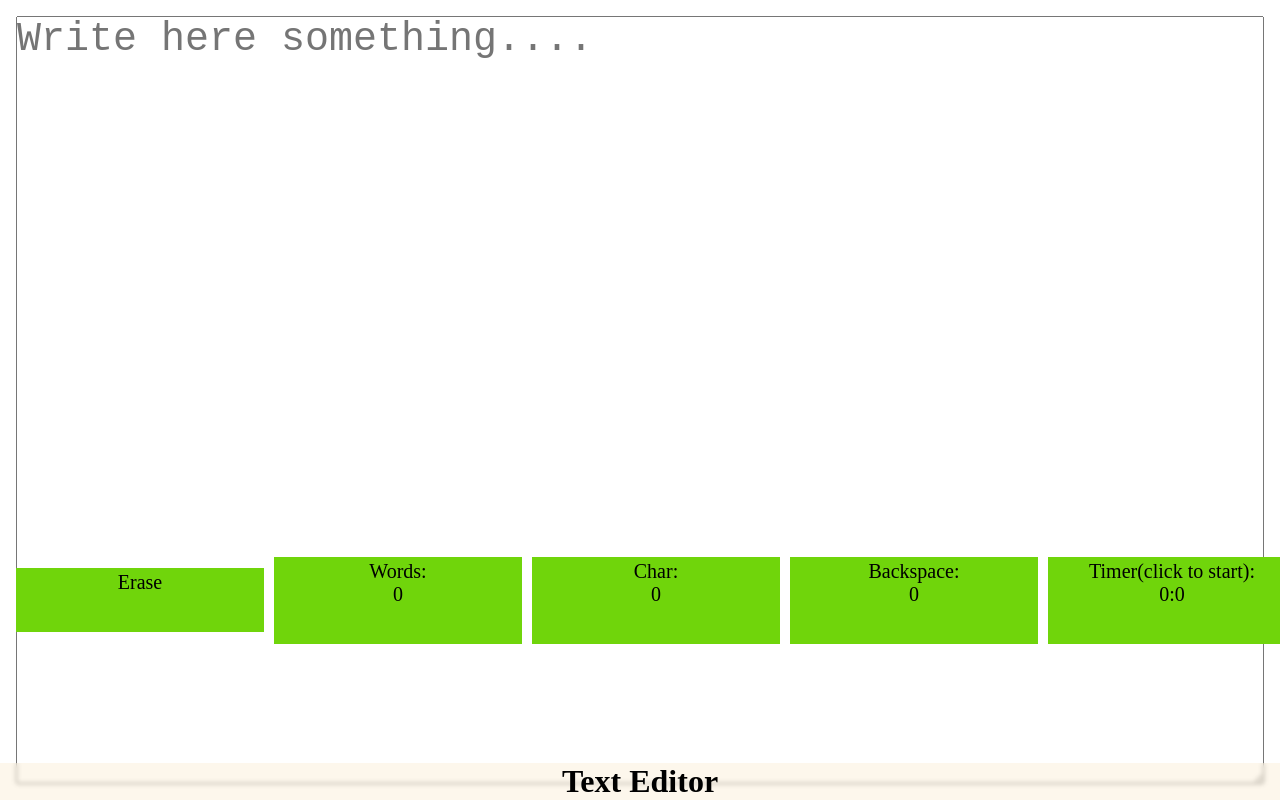
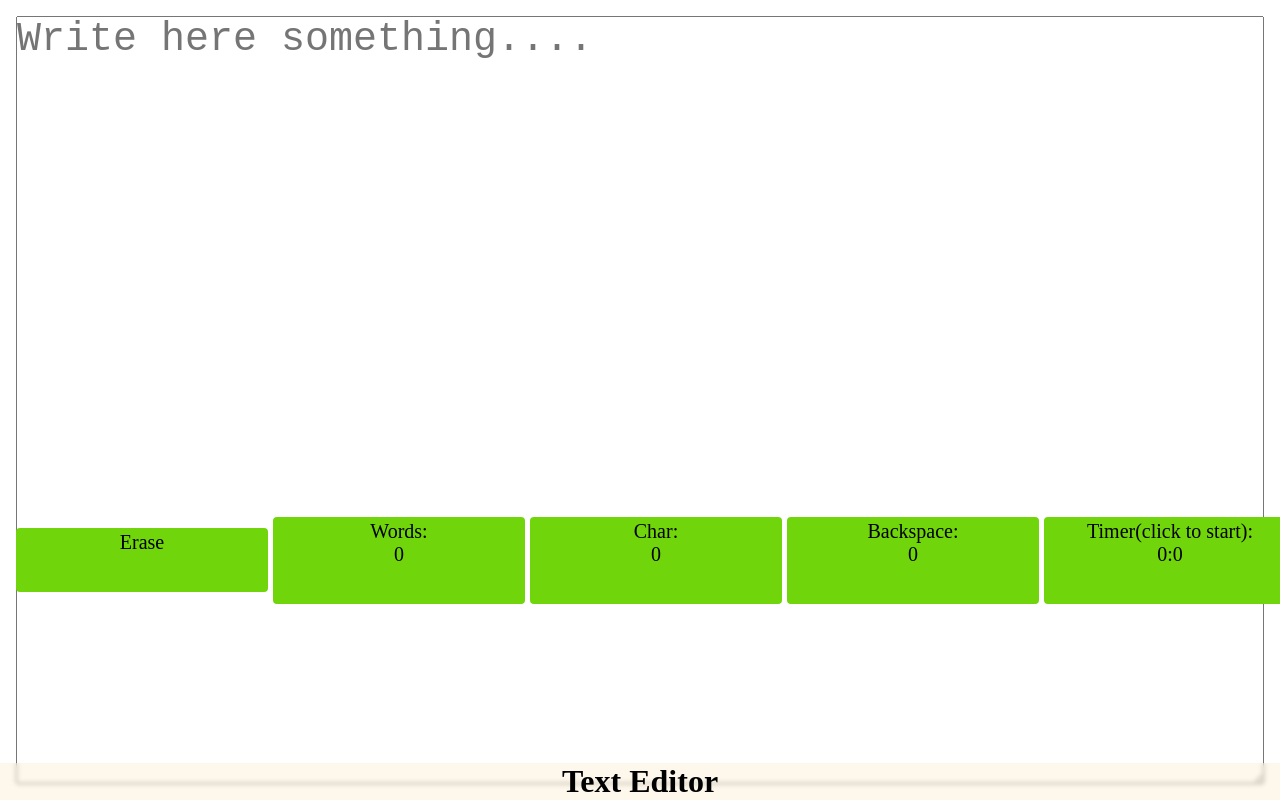
Before and after one commit to Ravikumar1908/Clone_Sites, a plain HTML site: page textEditor/index.html in a window 1280 px wide. Drawn offline with Linux system fonts and the light colour scheme.

Commit message:
Update style.css

```diff
--- a/textEditor/style.css
+++ b/textEditor/style.css
@@ -1,5 +1,5 @@
 *{
-    user-select:none;
+    user-select: none;
     margin: 0;
     padding: 0;
     box-sizing: border-box;
@@ -44,26 +44,29 @@ body{
     width: 100%;
 }
 .functionBox{
+
+    flex-wrap: wrap;
     width: 100vw;
     /* border:2px solid red; */
     display: flex;
-    gap:10px;
+    gap:5px;
     align-items: center;
     justify-content: center;
     background-color: transparent;
     /* border:2px solid red; */
     position: absolute;
-    bottom:15%;
-    flex-wrap:wrap;
+    bottom:20%;
     height: 20vh;
     /* background-color: wheat; */
 }
 .functionBox div{
-    flex-grow:1;
+    border-radius: 4px;
+    flex-grow: 1;
     cursor: pointer;
     background-color: rgb(112, 213, 11);
     display: flex;
     /* color:white; */
+
     flex-basis: 15%;
     flex-direction: column;
     align-items: center;
```
